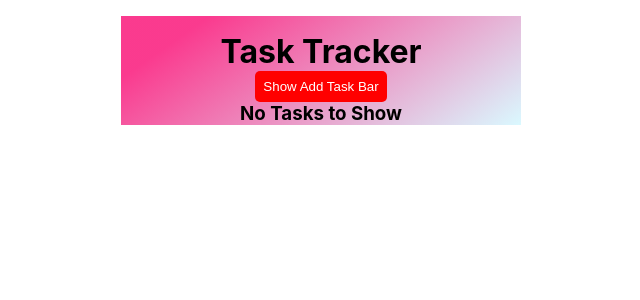
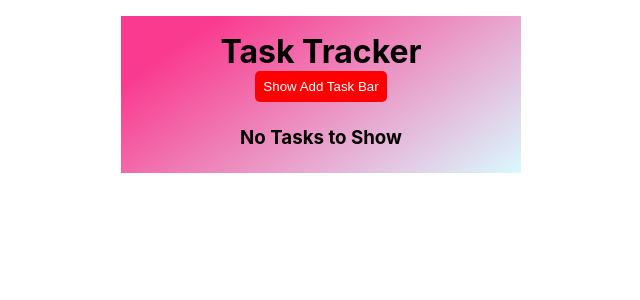
Before and after one commit to Sinanaltundag/task-tracker, a React (Create React App) app: page / in a window 1280 px wide. Shown: the top 300 px of the page, without its empty margins (319-959 px from the left). Built offline with nearby package versions, Linux system fonts and the light colour scheme.

Commit message:
fix minor css

```diff
--- a/src/App.jsx
+++ b/src/App.jsx
@@ -47,7 +47,7 @@ console.log(data)
     <div className="App">
       <div className="container">
         <Header onNewTask= {(newTask)=>addTask(newTask)} taskId={lastTaskId}/>
-        {data.length>0?<Tasks dataProp={data} delTaskProp={(taskId)=>delTask(taskId)} isDoneProp={(taskId)=>isDone(taskId)}/>: <div><h3>No Tasks to Show</h3></div> }
+        {data.length>0?<Tasks dataProp={data} delTaskProp={(taskId)=>delTask(taskId)} isDoneProp={(taskId)=>isDone(taskId)}/>: <div className="no-task"><h3>No Tasks to Show</h3></div> }
 
       </div>
     </div>
--- a/src/components/Tasks/Task.jsx
+++ b/src/components/Tasks/Task.jsx
@@ -24,7 +24,7 @@ const handleIsDone =()=>{
         <span onClick={handleDelete}>X</span>
     </div>
 
-        <p className={`task-date ${isDone ? 'done':""}`}>{taskProps.taskProps.taskDate}</p>
+        <p className={`task-date ${isDone ? 'done':""}`}>{taskProps.taskProps.taskDate.split("T").join(" Time: ")}</p>
 
     </div>
   )
--- a/src/scss/App.scss
+++ b/src/scss/App.scss
@@ -13,3 +13,6 @@
     background: rgb(249,7,113);
 background: linear-gradient(145deg, rgba(249,7,113,0.7931547619047619) 16%, rgba(0,212,255,0.14329481792717091) 100%);
 }
+.no-task{
+  padding: 1.5rem;
+}
```
